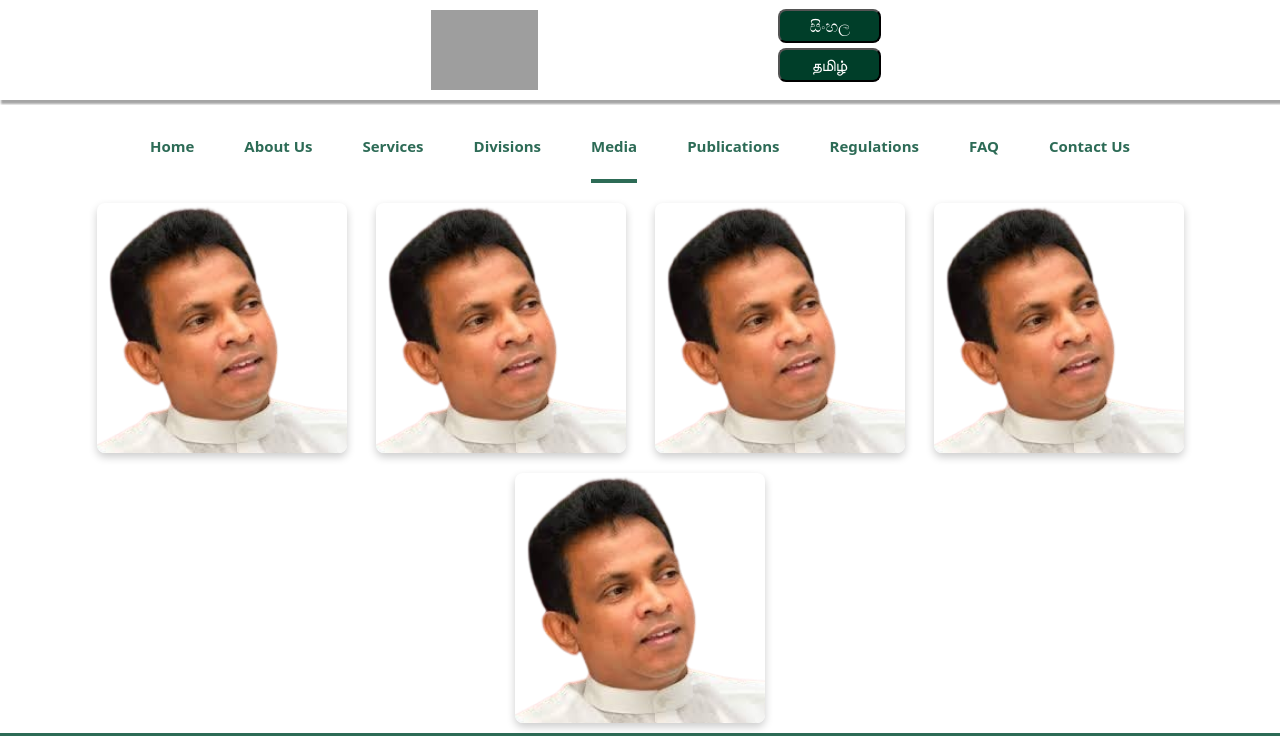
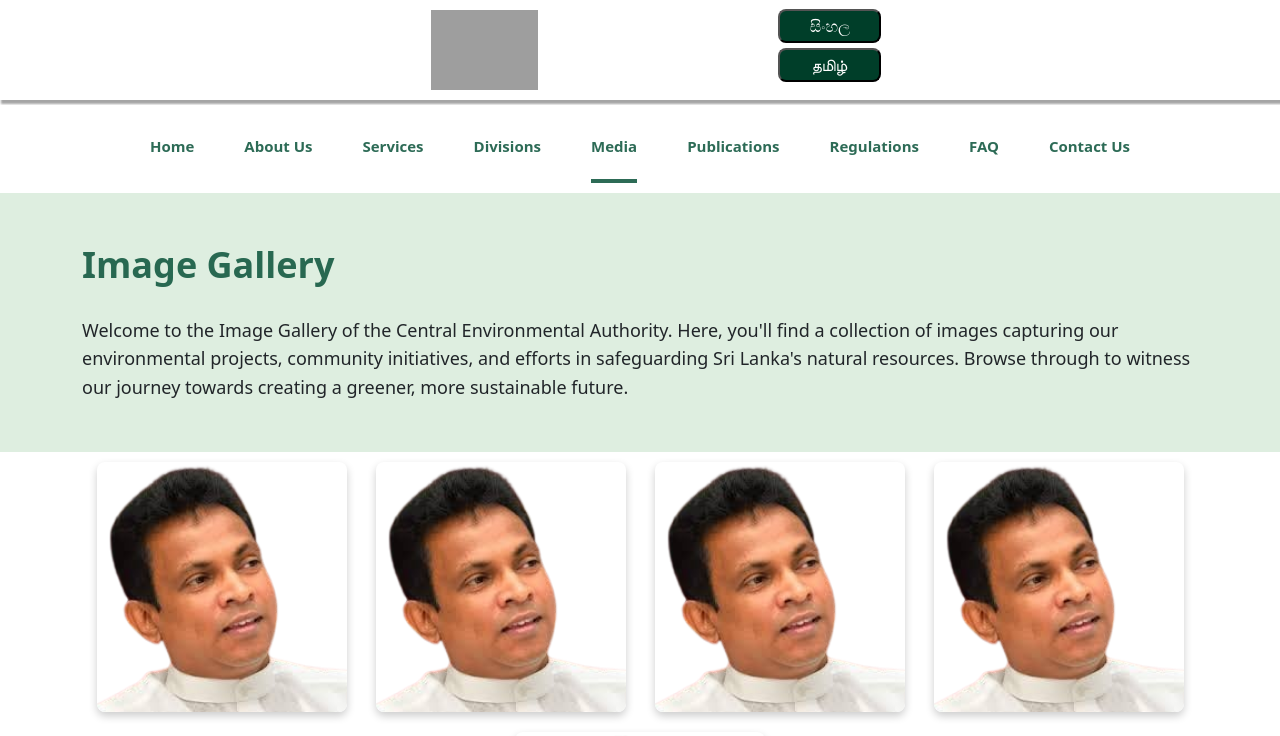
Before and after one commit to Dulmi-2000/Environment-Web, a React (Create React App) app: page /Media/PhotoGallery in a window 1280 px wide. Shown: the top 736 px of the page. Built offline with nearby package versions, Linux system fonts and the light colour scheme; grey boxes are pictures that could not be loaded.

Commit message:
gallery added

```diff
--- a/src/Pages/Media/PhotoGallery/PhotoGallery.jsx
+++ b/src/Pages/Media/PhotoGallery/PhotoGallery.jsx
@@ -1,6 +1,7 @@
 import React from 'react';
 import './photoGallery.css'
 import leader1 from '../../../Assets/leader1.png';
+import PageIntro from '../../../Componenets/PageInto/PageIntro';
 
 const images = [
     { src: leader1, alt: 'Image 1' },
@@ -12,13 +13,21 @@ const images = [
 
 function PhotoGallery() {
     return (
+        <><PageIntro
+        title="Image Gallery"
+            description="Welcome to the Image Gallery of the Central Environmental Authority.
+            Here, you'll find a collection of images capturing our environmental projects, community
+            initiatives, and efforts in safeguarding Sri Lanka's
+            natural resources. Browse through to witness our journey towards creating a greener, more sustainable future."
+        />
         <div className="container photo-gallery">
             {images.map((image, index) => (
                 <div className="photo" key={index}>
                     <img src={image.src} alt={image.alt} />
                 </div>
             ))}
-        </div>
+            </div>
+            </>
     );
 }
 
```
